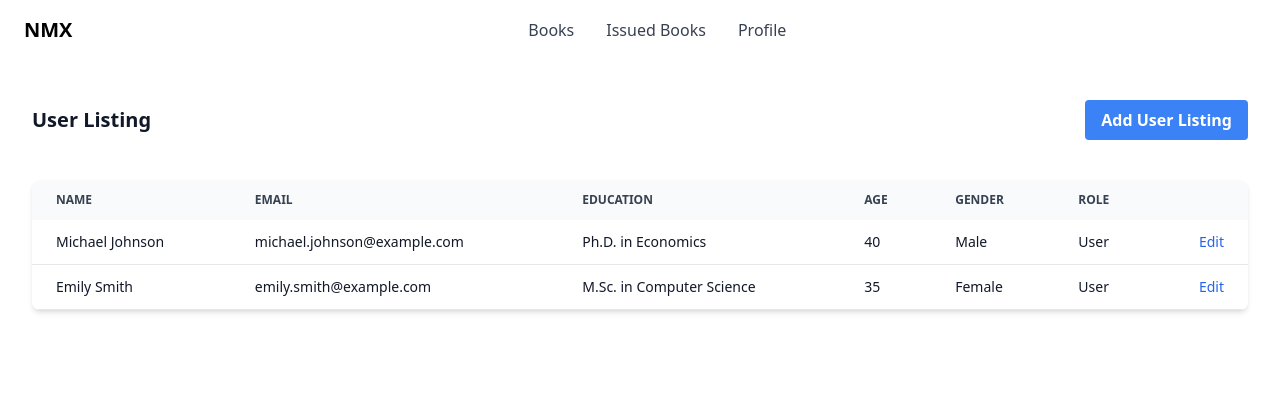
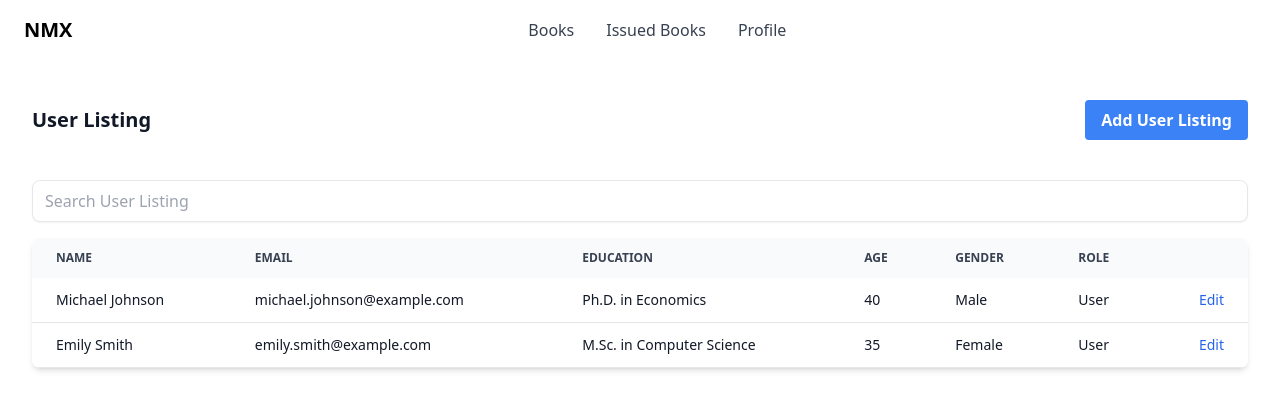
Before and after one commit to Muqeetullah/nmx-frontend, a React (Vite) app: page /admin/view-user-list in a window 1280 px wide. Shown: the top 410 px of the page. Built offline with nearby package versions, Linux system fonts and the light colour scheme; sample sign-in values are in the browser's storage.

Commit message:
Searching added

```diff
--- a/src/components/Listings.jsx
+++ b/src/components/Listings.jsx
@@ -1,8 +1,19 @@
-import React from "react";
+import React, { useState } from "react";
 import { useNavigate } from "react-router-dom";
 
 const ListingTable = ({ title, data, columns, onAdd, onEdit }) => {
+  const [searchQuery, setSearchQuery] = useState("");
   const navigate = useNavigate();
+
+  // Filter data based on search query
+  const filteredData = data.filter((item) =>
+    columns.some((column) =>
+      item[column.accessor]
+        .toString()
+        .toLowerCase()
+        .includes(searchQuery.toLowerCase())
+    )
+  );
 
   return (
     <div className="w-full px-4 sm:px-6 lg:px-8 mt-10">
@@ -18,6 +29,15 @@ const ListingTable = ({ title, data, columns, onAdd, onEdit }) => {
             Add {title}
           </button>
         </div>
+      </div>
+      <div className="mb-4">
+        <input
+          type="text"
+          placeholder={`Search ${title}`}
+          value={searchQuery}
+          onChange={(e) => setSearchQuery(e.target.value)}
+          className="w-full px-3 py-2 border rounded-lg shadow-sm focus:outline-none focus:ring-blue-500 focus:border-blue-500"
+        />
       </div>
       <div className="w-full overflow-x-auto shadow-md sm:rounded-lg">
         <table className="w-full text-sm text-left text-gray-500">
@@ -36,7 +56,8 @@ const ListingTable = ({ title, data, columns, onAdd, onEdit }) => {
             </tr>
           </thead>
           <tbody>
-            {data.map((item, index) => (
+            {filteredData.length > 0 ? (
+              filteredData.map((item, index) => (
                 <tr key={index} className="bg-white border-b hover:bg-gray-50">
                   {columns.map((column) => (
                     <td
@@ -55,7 +76,17 @@ const ListingTable = ({ title, data, columns, onAdd, onEdit }) => {
                     </button>
                   </td>
                 </tr>
-            ))}
+              ))
+            ) : (
+              <tr>
+                <td
+                  colSpan={columns.length + 1}
+                  className="px-4 py-3 sm:px-6 text-center text-gray-500"
+                >
+                  No matching records found
+                </td>
+              </tr>
+            )}
           </tbody>
         </table>
       </div>
```
Lines whose indentation alone changed are shown as unchanged.
